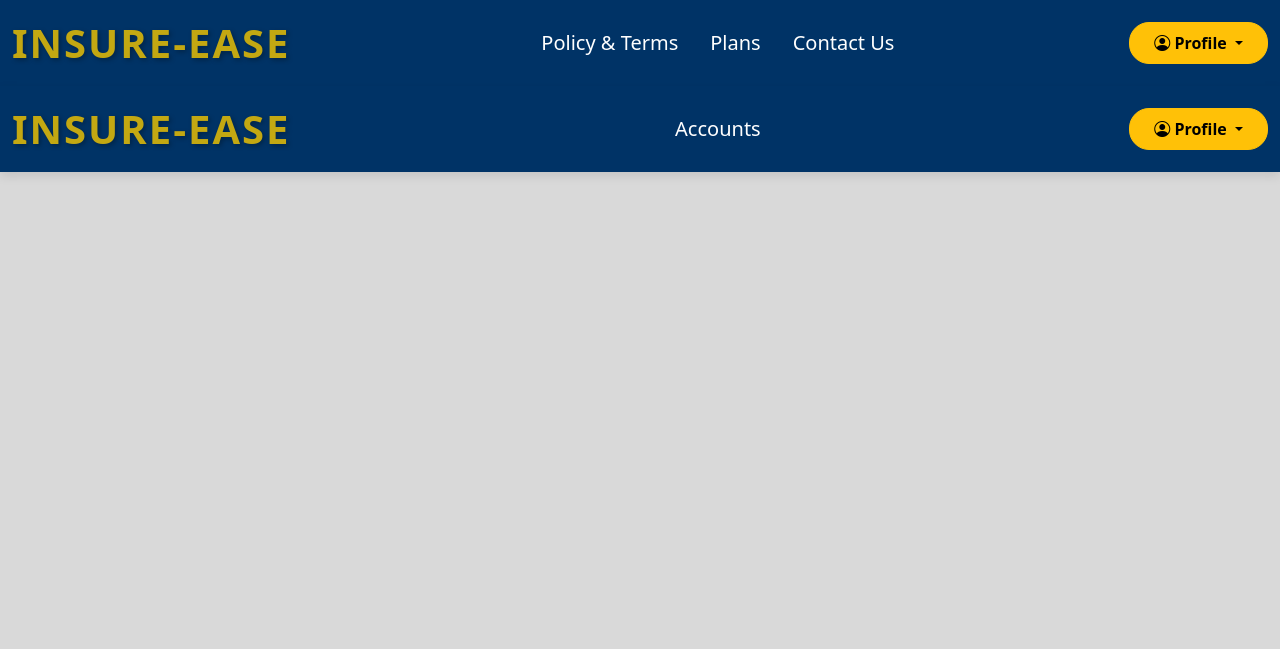
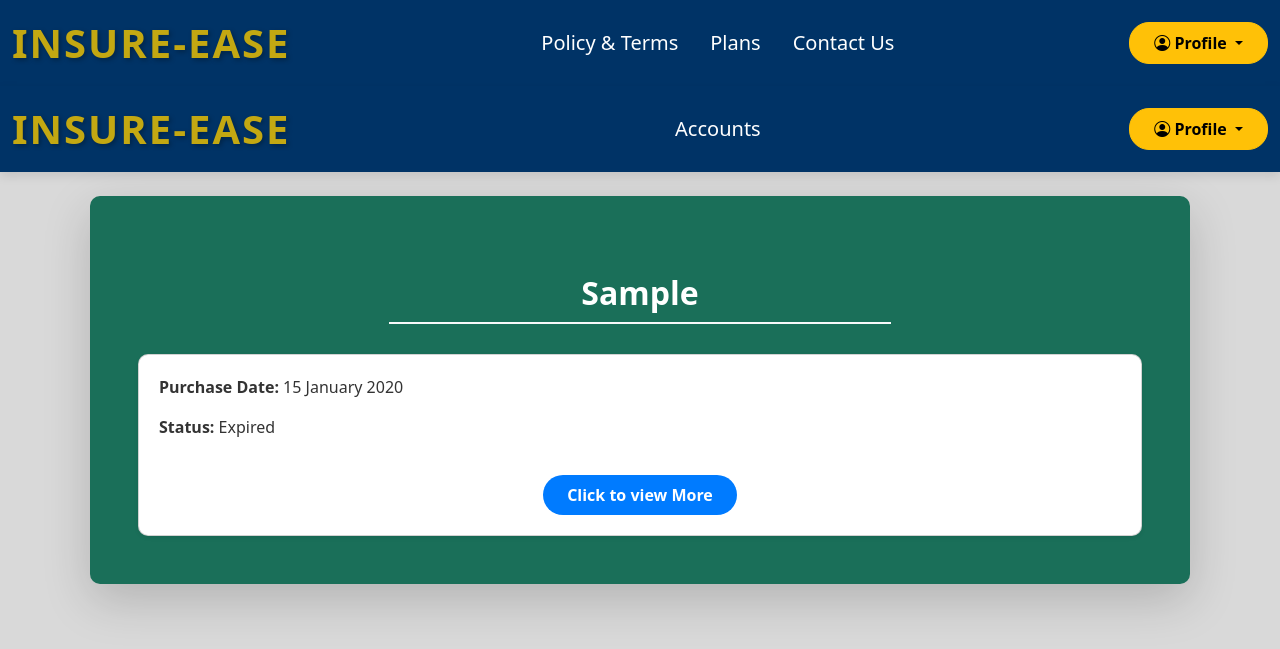
Before and after one commit to KadenNYP/ISPJ_Group5C, a Flask app: page /purchased_plan in a window 1280 px wide. Shown: the top 649 px of the page. Run offline with Flask 3, Linux system fonts and the light colour scheme; a user stored in the database is signed in; tables that the repository leaves empty hold one stand-in row (values such as "Sample post").

Commit message:
Implemented : [1] Purchased_Plans_List page [2] CopyPaste_Restriction to Purchase Confirmation Page

```diff
--- a/app/Templates/Login-home/Purchase_Confirmation.html
+++ b/app/Templates/Login-home/Purchase_Confirmation.html
@@ -68,4 +68,6 @@
             <a href="{{ url_for('route.index') }}" class="btn">Back to Home</a>
         </div>
 </div>
+
+<script src="{{ url_for('route.serve_security_file', filename='CopyPaste_Restriction.js') }}"></script>
 {% endblock %}
--- a/app/Templates/user/Purchase_Plans.html
+++ /dev/null
@@ -1,5 +0,0 @@
-{% extends 'base.html' %}
-
-{% block content %}
-
-{% endblock %}
--- /dev/null
+++ b/app/Templates/user/Purchase_Plans_list.html
@@ -0,0 +1,22 @@
+<link rel="stylesheet" href="{{ url_for('static', filename='css/purchased_plans.css') }}">
+
+{% extends "base.html" %}
+
+{% block title %}Plan Details{% endblock %}
+
+{% block content %}
+<div class="purchase-p-info-form shadow-lg p-5">
+    {% for plans in plan_statuses %}
+    <h2 class="text-center text-white mb-4">{{ plans.plan.policy_num }}</h2>
+    <div class="card shadow-sm">
+        <div class="card-body">
+            <p><strong>Purchase Date:</strong> {{ plans.plan.effective_date.strftime('%d %B %Y') }}</p>
+            <p><strong>Status:</strong> {{ plans.status }}</p>
+            <div class="text-center">
+                <a href="{{ url_for('route.purchased_plan_details', policy_num=plans.plan.policy_num) }}" class="btn btn-primary btn-lg px-4">Click to view More</a>
+            </div>
+        </div>
+    </div>
+    {% endfor %}
+</div>
+{% endblock %}
--- a/app/route.py
+++ b/app/route.py
@@ -219,7 +219,28 @@ def purchase_confirmation(plan_id):
 @route.route('/purchased_plan', methods=['GET'])
 @login_required
 def purchased_plan():
-    return render_template("user/Purchase_Plans.html", current_user=current_user)
+    plan = Purchase_details.query.filter_by(email=current_user.email).all()
+
+    plan_statuses = []
+
+    for plan in plan:
+        if isinstance(plan.expiration_date, datetime):
+            status = "Active" if datetime.now() < plan.expiration_date else "Expired"
+
+        plan_statuses.append({
+            "plan": plan,
+            "status": status
+        })
+
+    return render_template("user/Purchase_Plans_list.html", current_user=current_user, plan_statuses=plan_statuses)
+
+
+@route.route('/purchased_plan_details/<string:policy_num>', methods=['GET'])
+@login_required
+def purchased_plan_details(policy_num):
+    purchase = Purchase_details.query.filter_by(policy_num=policy_num, email=current_user.email).first()
+
+    return render_template("Login-home/Purchase_Confirmation.html", purchase=purchase, current_user=current_user)
 
 
 @route.route('/billing_info', methods=['GET'])
--- /dev/null
+++ b/app/static/css/purchased_plans.css
@@ -0,0 +1,63 @@
+.purchase-p-info-form {
+    background-color: #1a6f59 !important;
+    border-radius: 10px;
+    max-width: 1100px;
+    margin: 0 auto;
+    padding: 30px;
+    box-shadow: 0 8px 20px rgba(0, 0, 0, 0.2);
+}
+
+.purchase-p-info-form h2 {
+    font-weight: bold;
+    color: #fff;
+    margin-bottom: 20px;
+    text-align: center;
+    position: relative;
+    margin-top: 30px;
+}
+
+.purchase-p-info-form h2::after {
+    content: "";
+    display: block;
+    width: 50%;
+    height: 2px;
+    background-color: #f8f9fa;
+    margin: 10px auto 0;
+}
+
+.purchase-p-info-form .card {
+    background-color: #ffffff;
+    border-radius: 10px;
+    box-shadow: 0 8px 20px rgba(0, 0, 0, 0.1);
+    margin-top: 30px;
+}
+
+.purchase-p-info-form .card-body {
+    padding: 20px;
+}
+
+.purchase-p-info-form .card-body p {
+    font-size: 16px;
+    line-height: 1.5;
+    color: #333;
+}
+
+.purchase-p-info-form .card-body .btn {
+    background-color: #007bff;
+    color: #fff;
+    font-size: 16px;
+    font-weight: 600;
+    border: none;
+    border-radius: 25px;
+    transition: all 0.3s ease;
+    margin-top: 20px;
+}
+
+.purchase-p-info-form .card-body .btn:hover {
+    background-color: #0056b3;
+}
+
+.purchase-p-info-form .card-body .btn:focus {
+    outline: none;
+    box-shadow: 0 0 4px rgba(0, 123, 255, 0.25);
+}
```
